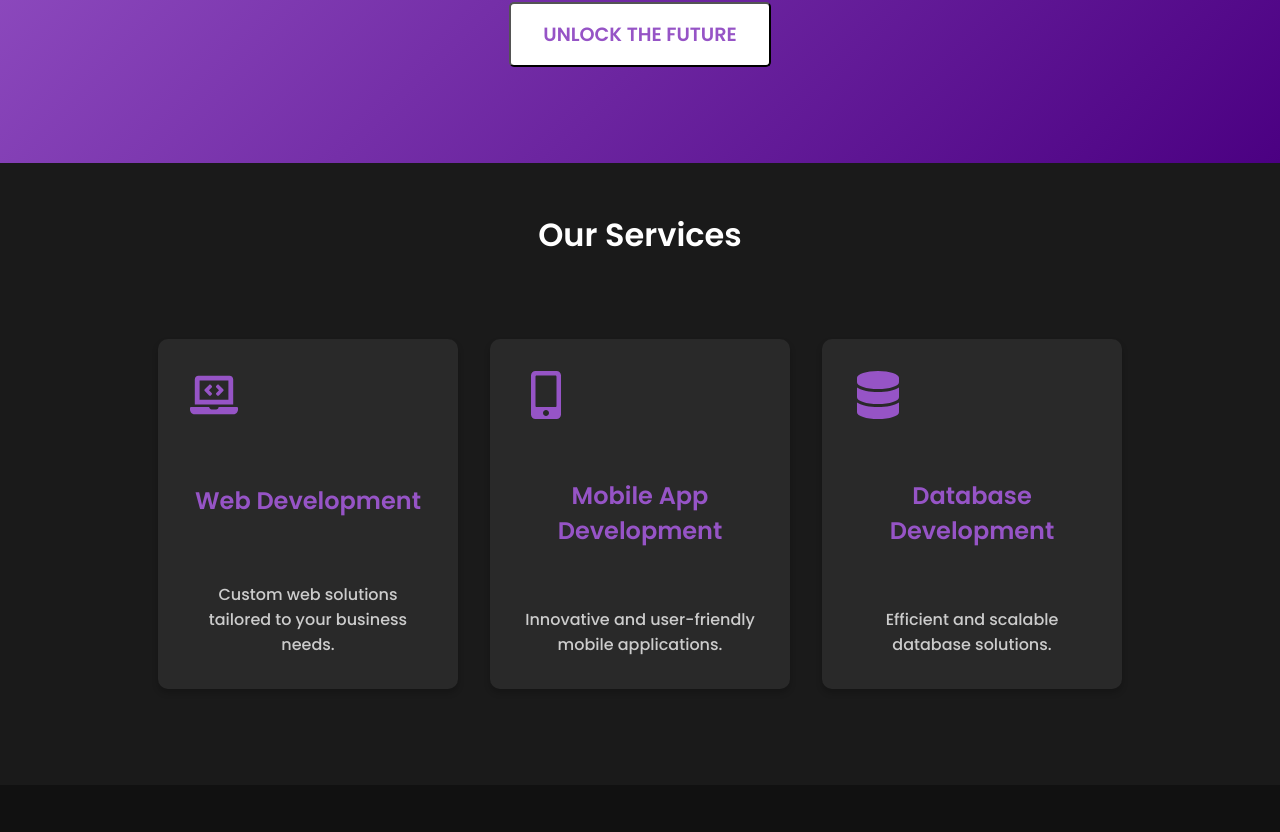
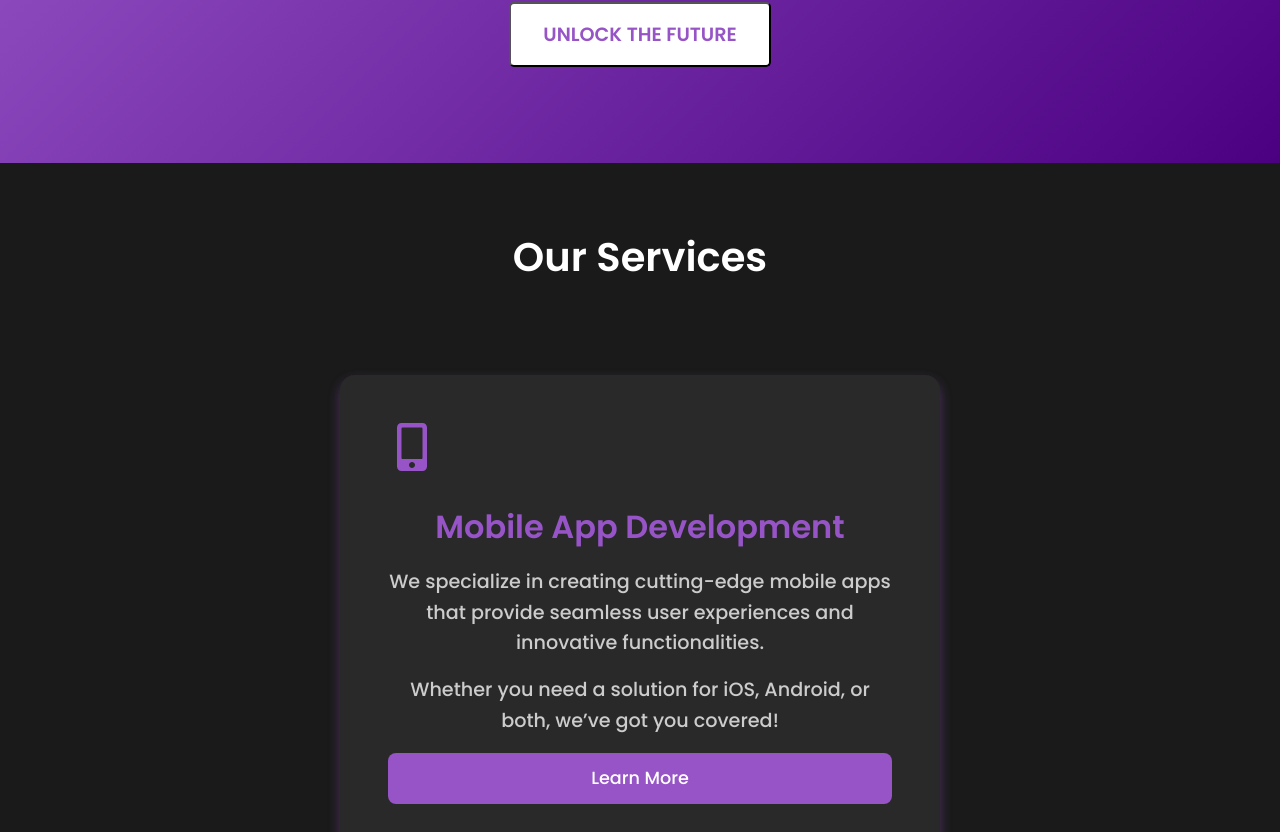
Before and after one commit to innoaitechsolution/innoaitechsolution-website, a React (Create React App) app: page / in a window 1280 px wide. Shown: the part 368-1200 px from the top of the page. Built offline with nearby package versions, Linux system fonts and the light colour scheme.

Commit message:
Upadte homepage

```diff
--- a/src/components/HomePage/HomePage.css
+++ b/src/components/HomePage/HomePage.css
@@ -1,3 +1,4 @@
+/* Genel Stil Ayarları */
 body {
   margin: 0;
   padding: 0;
@@ -43,58 +44,73 @@ body {
 /* Services Section */
 .services {
   text-align: center;
-  padding: 3rem 2rem;
+  padding: 4rem 2rem;
   background-color: #1a1a1a;
 }
 
 .services h2 {
-  font-size: 2rem;
-  margin-bottom: 2rem;
+  font-size: 2.5rem; /* Başlık boyutu artırıldı */
+  margin-bottom: 2.5rem;
   color: #fff;
 }
 
 .services-container {
   display: flex;
   justify-content: center;
-  align-items: flex-start;
-  gap: 2rem;
+  align-items: center;
   padding: 3rem 2rem;
 }
 
-.service-card {
+.expanded-card {
+  width: 600px; /* Kart genişliği artırıldı */
+  height: auto; /* Yüksekliği içeriğe göre ayarlandı */
   text-align: center;
   background-color: #292929;
-  padding: 2rem;
-  border-radius: 10px;
-  box-shadow: 0 4px 6px rgba(0, 0, 0, 0.2);
+  padding: 3rem;
+  border-radius: 15px;
+  box-shadow: 0 6px 12px rgba(150, 84, 198, 0.4);
   transition: transform 0.3s ease, box-shadow 0.3s ease;
-  width: 300px;
-  height: 350px;
   display: flex;
   flex-direction: column;
   justify-content: space-between;
+  gap: 1rem;
 }
 
-.service-card:hover {
-  transform: translateY(-10px);
-  box-shadow: 0 8px 15px rgba(150, 84, 198, 0.5);
+.expanded-card:hover {
+  transform: translateY(-12px);
+  box-shadow: 0 10px 20px rgba(150, 84, 198, 0.6);
 }
 
-.service-card h3 {
+.expanded-card h3 {
+  font-size: 2rem; /* Başlık boyutu büyütüldü */
   color: #9654c6;
-  font-size: 1.5rem;
-  margin-bottom: 1rem;
 }
 
-.service-card p {
+.expanded-card p {
+  font-size: 1.2rem; /* Paragraf boyutu artırıldı */
   color: #ccc;
-  font-size: 1rem;
+  line-height: 1.6;
 }
 
 .service-icon {
-  font-size: 3rem;
+  font-size: 4rem;
   margin-bottom: 1rem;
   color: #9654c6;
+}
+
+.learn-more-button {
+  background-color: #9654c6;
+  color: #fff;
+  padding: 0.8rem 1.5rem;
+  font-size: 1.1rem;
+  border: none;
+  border-radius: 8px;
+  cursor: pointer;
+  transition: background-color 0.3s ease;
+}
+
+.learn-more-button:hover {
+  background-color: #7543a7;
 }
 
 /* Products Section */
@@ -143,6 +159,13 @@ body {
   font-size: 1rem;
 }
 
+/* Products Bölümündeki İkonlar */
+.product-icon {
+  font-size: 3rem;
+  color: #9654c6;
+  margin-bottom: 1rem;
+}
+
 /* Footer */
 .footer {
   background-color: #111;
--- a/src/components/HomePage/HomePage.js
+++ b/src/components/HomePage/HomePage.js
@@ -1,6 +1,7 @@
 import React from "react";
 import "./HomePage.css";
-import { FaLaptopCode, FaMobileAlt, FaDatabase } from "react-icons/fa";
+import { FaMobileAlt } from "react-icons/fa";
+import { Link } from "react-router-dom"; // React Router'dan Link import edildi
 
 const HomePage = () => {
   return (
@@ -9,7 +10,6 @@ const HomePage = () => {
       <section className="hero">
         <h1>InnoAl Tech Solution</h1>
         <p>Transforming Your Ideas into Innovative Digital Solutions</p>
-        {/* Butonu değiştirdik */}
         <button className="cta-button">Unlock the Future</button>
       </section>
 
@@ -17,20 +17,21 @@ const HomePage = () => {
       <section className="services">
         <h2>Our Services</h2>
         <div className="services-container">
-          <div className="service-card">
-            <FaLaptopCode className="service-icon" />
-            <h3>Web Development</h3>
-            <p>Custom web solutions tailored to your business needs.</p>
-          </div>
-          <div className="service-card">
+          <div className="service-card expanded-card">
             <FaMobileAlt className="service-icon" />
             <h3>Mobile App Development</h3>
-            <p>Innovative and user-friendly mobile applications.</p>
-          </div>
-          <div className="service-card">
-            <FaDatabase className="service-icon" />
-            <h3>Database Development</h3>
-            <p>Efficient and scalable database solutions.</p>
+            <p>
+              We specialize in creating cutting-edge mobile apps that provide
+              seamless user experiences and innovative functionalities.
+            </p>
+            <p>
+              Whether you need a solution for iOS, Android, or both, we’ve got
+              you covered!
+            </p>
+            {/* Learn More Button with Link */}
+            <Link to="/services" className="learn-more-button">
+              Learn More
+            </Link>
           </div>
         </div>
       </section>
--- a/src/components/Navbar/navbar.js
+++ b/src/components/Navbar/navbar.js
@@ -25,7 +25,7 @@ const Navbar = () => {
           <Link to="/" onClick={() => setIsOpen(false)}>Home</Link>
         </li>
         <li>
-          <Link to="/services" onClick={() => setIsOpen(false)}>Services</Link>
+          <Link to="/services" onClick={() => setIsOpen(false)}>Pricing</Link>
         </li>
         <li>
           <Link to="/products" onClick={() => setIsOpen(false)}>Products</Link>
```
